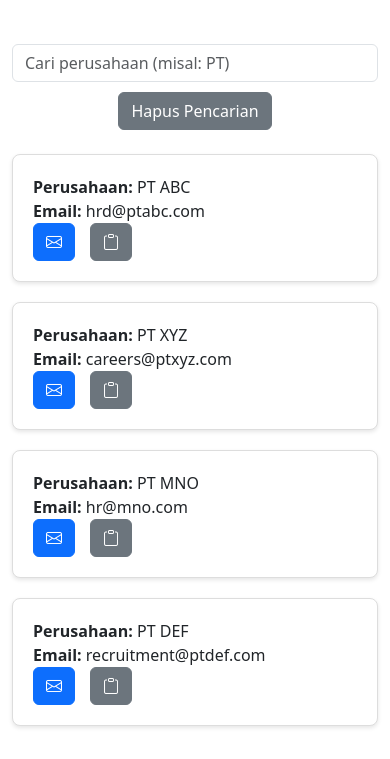
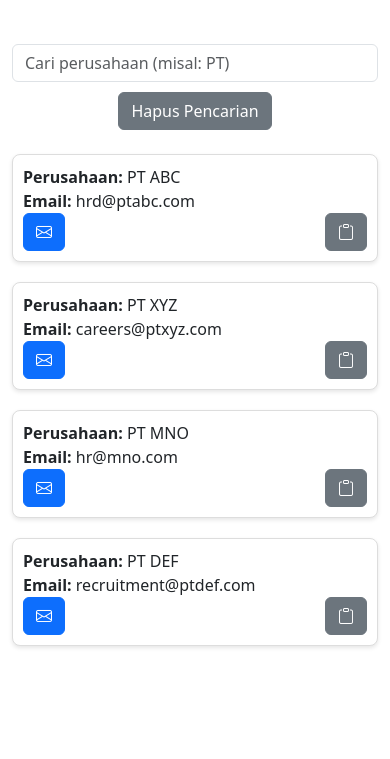
Before and after one commit to mas4ji/pencaker, a plain HTML site: page index.html in a window 390 px wide. Shown: the part 85-844 px from the top of the page. Drawn offline with nearby package versions, Linux system fonts and the light colour scheme.

Commit message:
Update index.html

```diff
--- a/index.html
+++ b/index.html
@@ -12,7 +12,7 @@
         /* Styling untuk item email */
         .email-item {
             margin-bottom: 20px;
-            padding: 20px;
+            padding: 15px;
             border: 1px solid #ddd;
             border-radius: 8px;
             box-shadow: 0 2px 4px rgba(0, 0, 0, 0.1);
@@ -20,6 +20,7 @@
             justify-content: space-between;
             align-items: center;
             background-color: #fff;
+            position: relative;
         }
 
         /* Menyusun detail email di kiri dan tombol di kanan */
@@ -33,7 +34,7 @@
             gap: 15px;
         }
 
-        /* Mengatur margin dan padding untuk tombol */
+        /* Styling untuk tombol */
         .email-item button {
             margin: 0;
         }
@@ -75,13 +76,25 @@
             }
 
             .email-actions {
-                justify-content: flex-start;
                 width: 100%;
+                justify-content: flex-end;
             }
 
             .search-container {
                 flex-direction: column;
                 gap: 10px;
+            }
+        }
+
+        /* Responsif lebih lanjut untuk perangkat mobile */
+        @media (max-width: 480px) {
+            .email-actions {
+                justify-content: space-between; /* Menyebarkan tombol jika di perangkat mobile */
+                width: 100%;
+            }
+
+            .email-item {
+                padding: 10px;
             }
         }
     </style>
```
